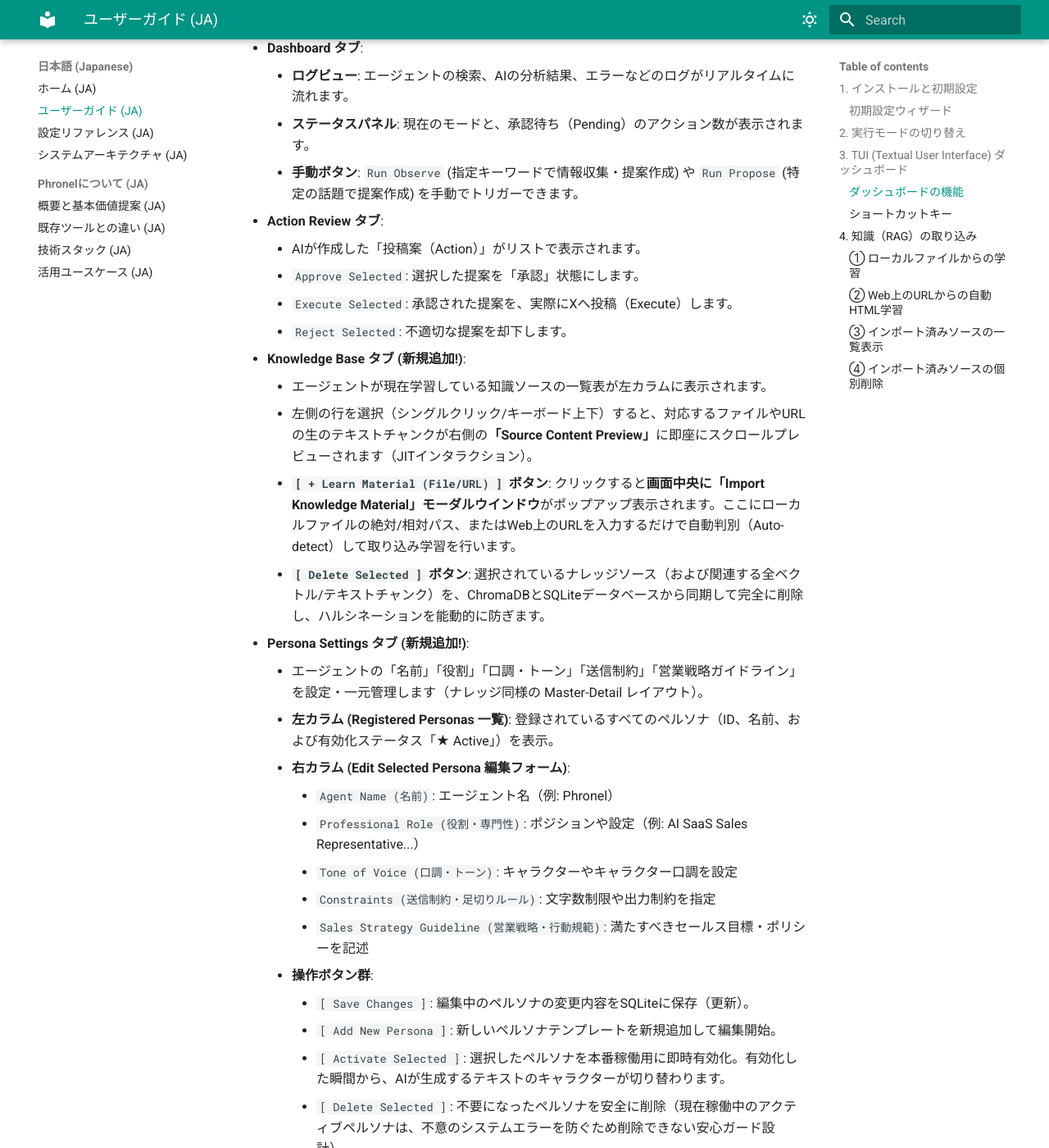
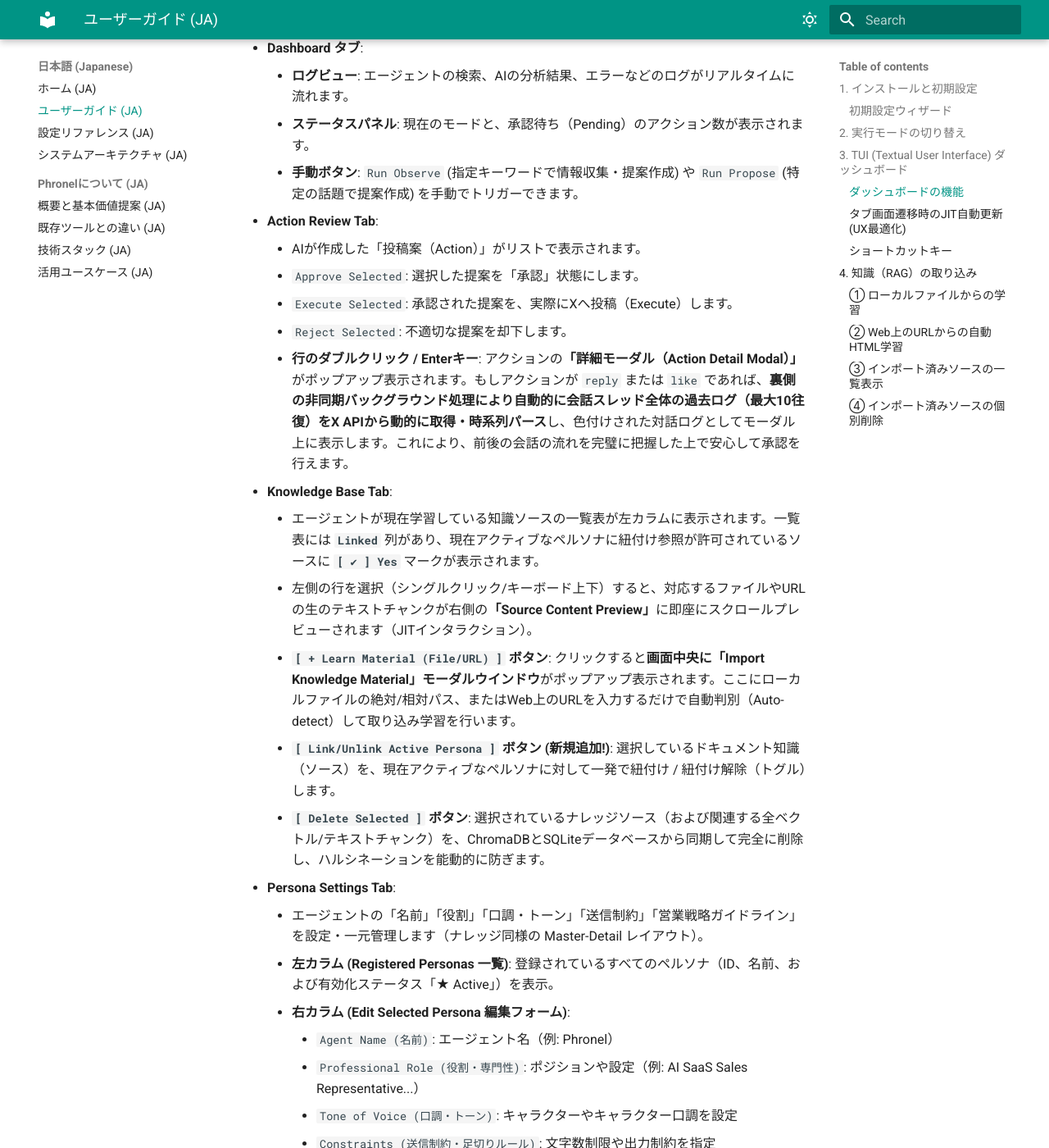
Before and after one commit to skzy2018/phronel-ai-agent, an MkDocs documentation site: the page built from docs/USER_GUIDE_JA.md, in a window 1280 px wide and 1400 px high, scrolled down 1571 px. Shown: the whole window at 82% size. Built offline with MkDocs 1.6.1 and Material for MkDocs 9.7.7, drawn with Linux system fonts in a browser that asks for light colours; some of the changed text lies outside the part shown.

Commit message:
merged: squash from local-dev documentation add

```diff
--- a/docs/USER_GUIDE_JA.md
+++ b/docs/USER_GUIDE_JA.md
@@ -63,17 +63,19 @@
     *   **ログビュー**: エージェントの検索、AIの分析結果、エラーなどのログがリアルタイムに流れます。
     *   **ステータスパネル**: 現在のモードと、承認待ち（Pending）のアクション数が表示されます。
     *   **手動ボタン**: `Run Observe` (指定キーワードで情報収集・提案作成) や `Run Propose` (特定の話題で提案作成) を手動でトリガーできます。
-*   **Action Review タブ**:
+*   **Action Review Tab**:
     *   AIが作成した「投稿案（Action）」がリストで表示されます。
     *   `Approve Selected`: 選択した提案を「承認」状態にします。
     *   `Execute Selected`: 承認された提案を、実際にXへ投稿（Execute）します。
     *   `Reject Selected`: 不適切な提案を却下します。
-*   **Knowledge Base タブ (新規追加!)**:
-    *   エージェントが現在学習している知識ソースの一覧表が左カラムに表示されます。
+    *   **行のダブルクリック / Enterキー**: アクションの**「詳細モーダル（Action Detail Modal）」**がポップアップ表示されます。もしアクションが `reply` または `like` であれば、**裏側の非同期バックグラウンド処理により自動的に会話スレッド全体の過去ログ（最大10往復）をX APIから動的に取得・時系列パース**し、色付けされた対話ログとしてモーダル上に表示します。これにより、前後の会話の流れを完璧に把握した上で安心して承認を行えます。
+*   **Knowledge Base Tab**:
+    *   エージェントが現在学習している知識ソースの一覧表が左カラムに表示されます。一覧表には **`Linked`** 列があり、現在アクティブなペルソナに紐付け参照が許可されているソースに **`[ ✔ ] Yes`** マークが表示されます。
     *   左側の行を選択（シングルクリック/キーボード上下）すると、対応するファイルやURLの生のテキストチャンクが右側の**「Source Content Preview」**に即座にスクロールプレビューされます（JITインタラクション）。
     *   **`[ + Learn Material (File/URL) ]` ボタン**: クリックすると**画面中央に「Import Knowledge Material」モーダルウインドウ**がポップアップ表示されます。ここにローカルファイルの絶対/相対パス、またはWeb上のURLを入力するだけで自動判別（Auto-detect）して取り込み学習を行います。
+    *   **`[ Link/Unlink Active Persona ]` ボタン (新規追加!)**: 選択しているドキュメント知識（ソース）を、現在アクティブなペルソナに対して一発で紐付け / 紐付け解除（トグル）します。
     *   **`[ Delete Selected ]` ボタン**: 選択されているナレッジソース（および関連する全ベクトル/テキストチャンク）を、ChromaDBとSQLiteデータベースから同期して完全に削除し、ハルシネーションを能動的に防ぎます。
-*   **Persona Settings タブ (新規追加!)**:
+*   **Persona Settings Tab**:
     *   エージェントの「名前」「役割」「口調・トーン」「送信制約」「営業戦略ガイドライン」を設定・一元管理します（ナレッジ同様の Master-Detail レイアウト）。
     *   **左カラム (Registered Personas 一覧)**: 登録されているすべてのペルソナ（ID、名前、および有効化ステータス「★ Active」）を表示。
     *   **右カラム (Edit Selected Persona 編集フォーム)**:
@@ -82,11 +84,15 @@
         *   `Tone of Voice (口調・トーン)`: キャラクターやキャラクター口調を設定
         *   `Constraints (送信制約・足切りルール)`: 文字数制限や出力制約を指定
         *   `Sales Strategy Guideline (営業戦略・行動規範)`: 満たすべきセールス目標・ポリシーを記述
+        *   `Search Keywords (検索キーワード - カンマ区切り)` (新規追加!): このペルソナが自律巡回して営業活動を行うための固有のキーワードを設定します。**カンマ区切りで複数のキーワードを指定可能**（例: `AI エージェント, 生成AI, LLM`）で、自律運行時にすべてのキーワードをループ監視します。
     *   **操作ボタン群**:
         *   `[ Save Changes ]`: 編集中のペルソナの変更内容をSQLiteに保存（更新）。
         *   `[ Add New Persona ]`: 新しいペルソナテンプレートを新規追加して編集開始。
         *   `[ Activate Selected ]`: 選択したペルソナを本番稼働用に即時有効化。有効化した瞬間から、AIが生成するテキストのキャラクターが切り替わります。
         *   `[ Delete Selected ]`: 不要になったペルソナを安全に削除（現在稼働中のアクティブペルソナは、不意のシステムエラーを防ぐため削除できない安心ガード設計）。
+
+### タブ画面遷移時のJIT自動更新 (UX最適化)
+ダッシュボード上のいずれかのタブ（Dashboard、Action Review、Knowledge Base、Persona Settings）を切り替えたその瞬間に、**裏側のバックグラウンド処理により全画面の表示データが自動的にデータベースの最新状態へJIT（即時）で一斉同期リフレッシュ**されます。これにより、手動のRefreshボタンを一切押すことなく、常に最新の紐付けチェックマークやステータスが綺麗に連動表示されます。
 
 ### ショートカットキー
 - `s`: エージェントのサイクル（情報収集・提案）を1回手動で回します。
```
Also changed, not shown: README.md (+9 -7 lines), docs/CONFIG_REFERENCE.md (+17 -1 lines), docs/CONFIG_REFERENCE_JA.md (+17 -1 lines), docs/USER_GUIDE.md (+9 -3 lines).
